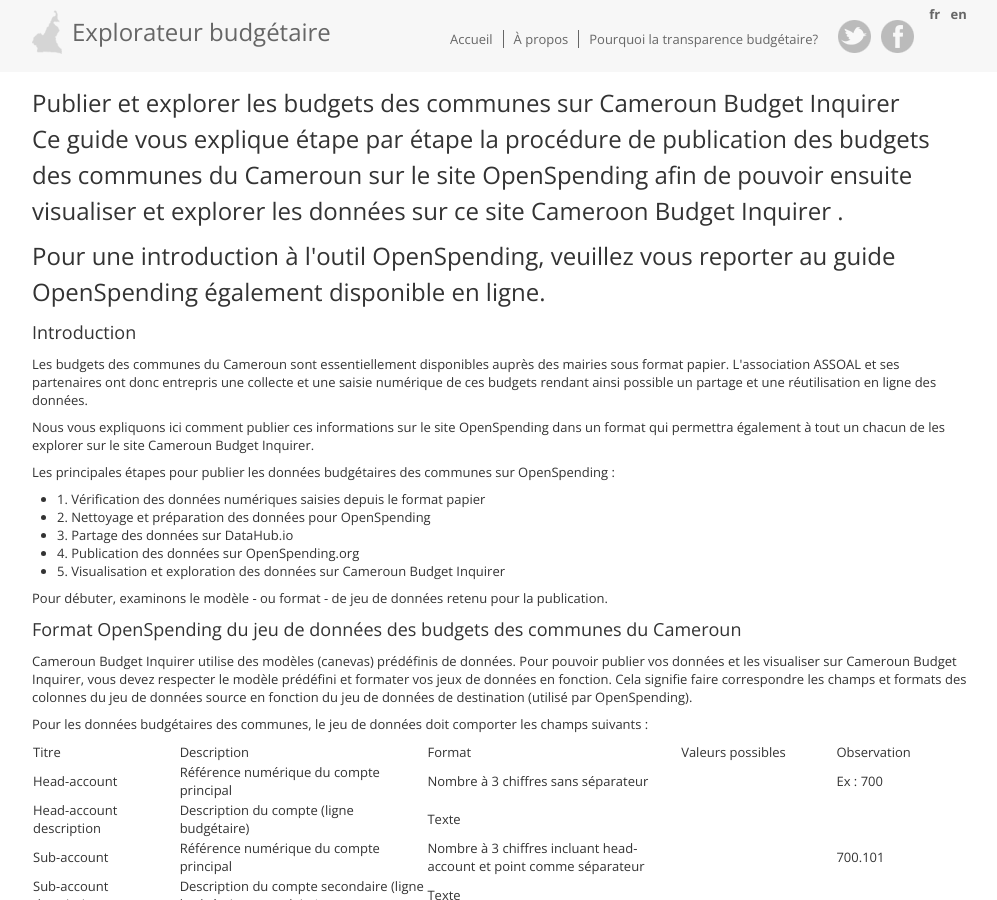
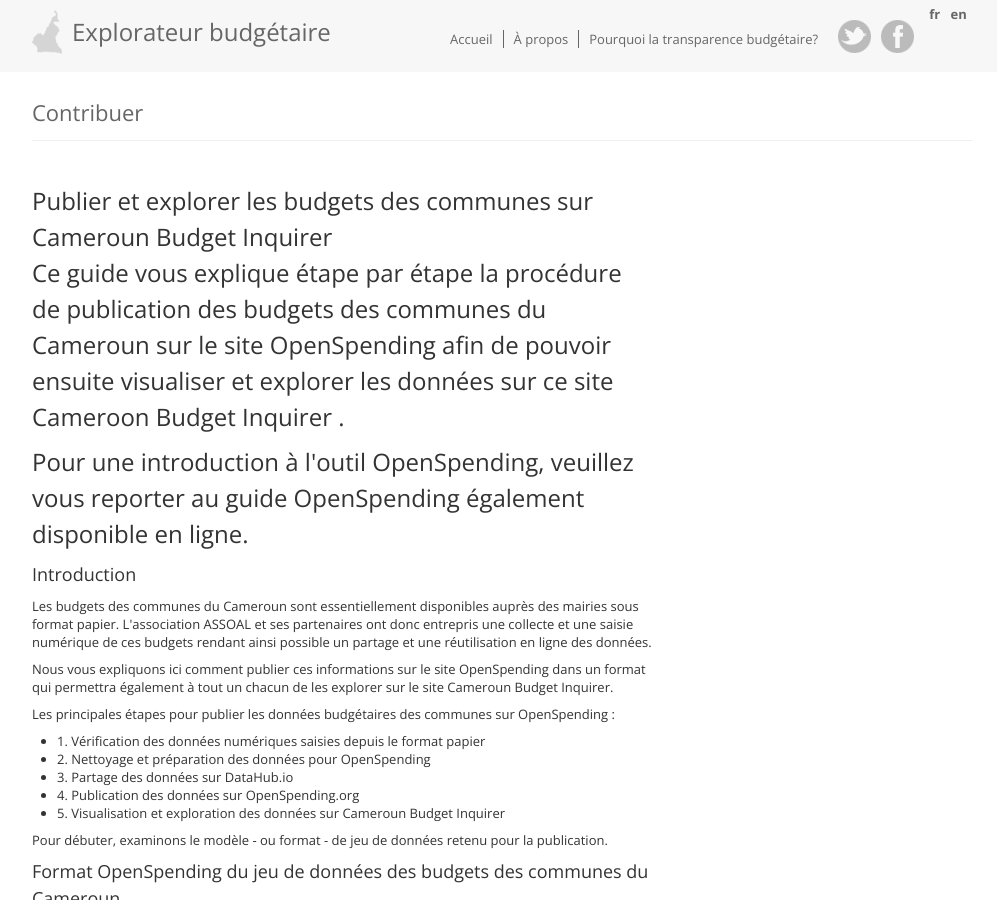
Before and after one commit to openspending/cameroon.openspending.org, a Jekyll site: the page built from fr/contribute_new.html, in a window 1280 px wide and 900 px high. Shown: the whole window, without its empty margins (138-1135 px from the left). Built offline with Jekyll 4.4.1, drawn with Linux system fonts in a browser that asks for light colours; nearby versions of some CDN libraries.

Commit message:
Update contribute_new.html

```diff
--- a/fr/contribute_new.html
+++ b/fr/contribute_new.html
@@ -3,6 +3,12 @@
 title: Participer
 section: home
 ---
+
+<h2 class="page-title">Contribuer</h2>
+
+<div class="row">
+
+<div class="span8">
 
 <h2>Publier et explorer les budgets des communes sur Cameroun Budget Inquirer<h2>
 <p>Ce guide vous explique étape par étape la procédure de publication des budgets des communes du Cameroun sur le site OpenSpending afin de pouvoir ensuite visualiser et explorer les données sur ce site Cameroon Budget Inquirer <http://cameroon.openspending.org>.</p>
@@ -230,6 +236,8 @@
 <h4>Trucs et astuces pour Excel</h4>
 <p><i>Les procédures pour LibreOffice ou OpenOffice sont sensiblement les mêmes.</i></p>
 
+</div>
+</div>
 <p><b>Supprimer les retours à la ligne dans votre jeu de données :</b></br>
 Option Trouver et Remplacer (CTRL H) -> trouver ''\n'' remplacer tout par '' '' (espace blanc);</p>
 
```
